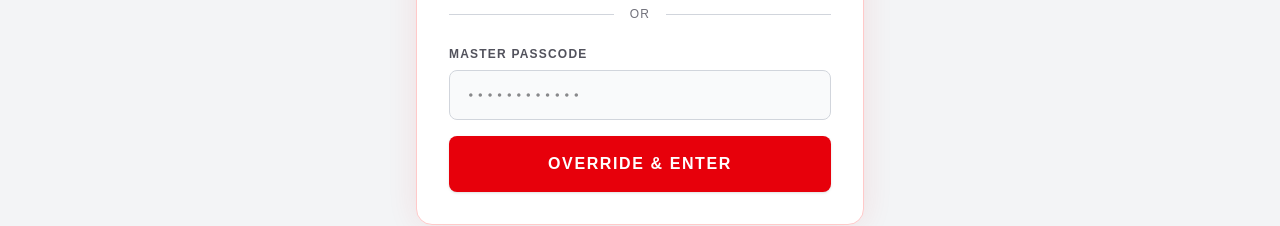
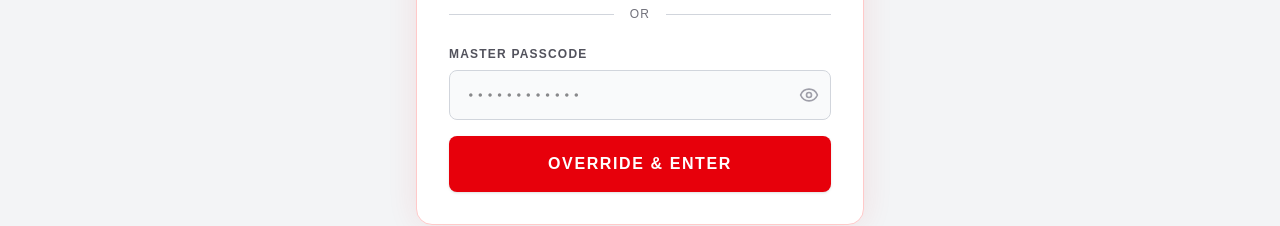
Before and after one commit to Benaiah15/movie-review-site, a Next.js app: page /admin/login in a window 1280 px wide. Shown: the part 481-707 px from the top of the page. Built offline with nearby package versions, Linux system fonts and the light colour scheme; no server answers.

Commit message:
Fixed auth memory wipe and password toggles

```diff
--- a/src/app/(auth)/login/page.tsx
+++ b/src/app/(auth)/login/page.tsx
@@ -28,7 +28,6 @@ export default function LoginPage() {
     setIsLoading(true);
     setError("");
 
-    // Allocate memory based on Remember Me checkbox
     if (rememberMe) {
       localStorage.setItem("user_persistent", "active");
     } else {
@@ -77,8 +76,9 @@ export default function LoginPage() {
           <div>
             <label className="block text-sm font-medium dark:text-zinc-300 text-zinc-700 mb-1 transition-colors">Password</label>
             <div className="relative">
+              {/* THE FIX: Dynamic type based on showPassword state */}
               <input
-                type="password"
+                type={showPassword ? "text" : "password"}
                 required
                 value={data.password}
                 onChange={(e) => setData({ ...data, password: e.target.value })}
--- a/src/app/(auth)/register/page.tsx
+++ b/src/app/(auth)/register/page.tsx
@@ -4,10 +4,12 @@ import { signIn } from "next-auth/react";
 import Link from "next/link";
 import { useState } from "react";
 import { useRouter } from "next/navigation";
+import { Eye, EyeOff } from "lucide-react";
 
 export default function RegisterPage() {
   const router = useRouter();
   const [data, setData] = useState({ name: "", email: "", password: "" });
+  const [showPassword, setShowPassword] = useState(false);
   const [error, setError] = useState("");
   const [isLoading, setIsLoading] = useState(false);
 
@@ -26,7 +28,9 @@ export default function RegisterPage() {
       });
 
       if (response.ok) {
-        // Automatically log them in after successful registration
+        // THE FIX: Set persistent login memory so Guardian doesn't kick them out instantly
+        localStorage.setItem("user_persistent", "active");
+
         signIn("credentials", {
           email: data.email,
           password: data.password,
@@ -90,14 +94,23 @@ export default function RegisterPage() {
           </div>
           <div>
             <label className="block text-sm font-medium dark:text-zinc-300 text-zinc-700 mb-1 transition-colors">Password</label>
+            <div className="relative">
               <input
-              type="password"
+                type={showPassword ? "text" : "password"}
                 required
                 value={data.password}
                 onChange={(e) => setData({ ...data, password: e.target.value })}
-              className="w-full px-4 py-3 dark:bg-zinc-950 bg-gray-50 border dark:border-zinc-800 border-gray-300 rounded-lg dark:text-white text-zinc-900 focus:outline-none focus:border-red-500 focus:ring-1 focus:ring-red-500 transition-colors"
+                className="w-full px-4 py-3 dark:bg-zinc-950 bg-gray-50 border dark:border-zinc-800 border-gray-300 rounded-lg dark:text-white text-zinc-900 focus:outline-none focus:border-red-500 focus:ring-1 focus:ring-red-500 pr-12 transition-colors"
                 placeholder="••••••••"
               />
+              <button
+                type="button"
+                onClick={() => setShowPassword(!showPassword)}
+                className="absolute right-3 top-1/2 -translate-y-1/2 dark:text-zinc-500 text-zinc-400 hover:text-zinc-700 dark:hover:text-zinc-300 transition-colors"
+              >
+                {showPassword ? <EyeOff size={20} /> : <Eye size={20} />}
+              </button>
+            </div>
           </div>
           <button
             type="submit"
@@ -114,7 +127,10 @@ export default function RegisterPage() {
         </div>
 
         <button
-          onClick={() => signIn("google", { callbackUrl: '/' })}
+          onClick={() => {
+            localStorage.setItem("user_persistent", "active");
+            signIn("google", { callbackUrl: '/' });
+          }}
           className="w-full flex items-center justify-center gap-3 py-3 px-4 dark:bg-zinc-950 bg-white border dark:border-zinc-800 border-gray-300 rounded-lg dark:text-white text-zinc-700 dark:hover:bg-zinc-800 hover:bg-gray-50 transition-colors shadow-sm"
         >
           <svg className="w-5 h-5" viewBox="0 0 24 24">
--- a/src/app/admin/login/page.tsx
+++ b/src/app/admin/login/page.tsx
@@ -3,11 +3,12 @@
 import { signIn } from "next-auth/react";
 import { useState } from "react";
 import { useRouter } from "next/navigation";
-import { ShieldAlert } from "lucide-react";
+import { ShieldAlert, Eye, EyeOff } from "lucide-react";
 
 export default function AdminLogin() {
   const router = useRouter();
   const [password, setPassword] = useState("");
+  const [showPassword, setShowPassword] = useState(false);
   const [error, setError] = useState("");
   const [isLoading, setIsLoading] = useState(false);
 
@@ -44,7 +45,6 @@ export default function AdminLogin() {
     <div className="min-h-screen flex items-center justify-center dark:bg-[#050505] bg-gray-100 p-4 transition-colors duration-300">
       <div className="w-full max-w-md dark:bg-zinc-950 bg-white border dark:border-red-900/50 border-red-200 rounded-2xl p-8 shadow-[0_0_30px_rgba(220,38,38,0.1)] relative overflow-hidden transition-colors duration-300">
 
-        {/* Decorative Top Border */}
         <div className="absolute top-0 left-0 w-full h-1 bg-gradient-to-r from-red-900 via-red-500 to-red-900"></div>
 
         <div className="text-center mb-8 flex flex-col items-center">
@@ -80,14 +80,23 @@ export default function AdminLogin() {
         <form onSubmit={loginAdmin} className="space-y-4">
           <div>
             <label className="block text-xs font-semibold uppercase tracking-widest dark:text-zinc-500 text-zinc-600 mb-2 transition-colors">Master Passcode</label>
+            <div className="relative">
               <input
-              type="password"
+                type={showPassword ? "text" : "password"}
                 required
                 value={password}
                 onChange={(e) => setPassword(e.target.value)}
-              className="w-full px-4 py-3 dark:bg-zinc-900 bg-gray-50 border dark:border-zinc-800 border-gray-300 rounded-lg dark:text-white text-zinc-900 font-mono focus:outline-none focus:border-red-500 focus:ring-1 focus:ring-red-500 transition-colors"
+                className="w-full px-4 py-3 dark:bg-zinc-900 bg-gray-50 border dark:border-zinc-800 border-gray-300 rounded-lg dark:text-white text-zinc-900 font-mono focus:outline-none focus:border-red-500 focus:ring-1 focus:ring-red-500 pr-12 transition-colors"
                 placeholder="••••••••••••"
               />
+              <button
+                type="button"
+                onClick={() => setShowPassword(!showPassword)}
+                className="absolute right-3 top-1/2 -translate-y-1/2 dark:text-zinc-500 text-zinc-400 hover:text-zinc-700 dark:hover:text-zinc-300 transition-colors"
+              >
+                {showPassword ? <EyeOff size={20} /> : <Eye size={20} />}
+              </button>
+            </div>
           </div>
           <button
             type="submit"
--- a/src/components/SessionGuardian.tsx
+++ b/src/components/SessionGuardian.tsx
@@ -9,6 +9,15 @@ export default function SessionGuardian({ children }: { children: React.ReactNod
   const pathname = usePathname();
 
   useEffect(() => {
+    // THE FIX: If the user logs out, wipe all browser memory!
+    // This stops the "Stay logged in" choice from bleeding into their next login.
+    if (status === "unauthenticated") {
+      localStorage.removeItem("user_persistent");
+      sessionStorage.removeItem("user_temp");
+      sessionStorage.removeItem("admin_session");
+      return;
+    }
+
     if (status === "authenticated") {
       const isAdmin = session?.user?.name === "Admin";
 
@@ -16,12 +25,12 @@ export default function SessionGuardian({ children }: { children: React.ReactNod
       const isStrictAdminRoute = pathname.startsWith("/admin");
 
       if (isAdmin) {
-        // Only enforce the strict tab-close rule if they are actively in the dashboard
+        // Enforce the strict tab-close rule. (sessionStorage auto-deletes when tab closes)
         if (isStrictAdminRoute && !sessionStorage.getItem("admin_session")) {
           signOut({ callbackUrl: "/admin/login" });
         }
       } else {
-        // Regular user logic remains the same
+        // Regular user logic
         const hasPersistent = localStorage.getItem("user_persistent");
         const hasTemp = sessionStorage.getItem("user_temp");
 
```
Lines whose indentation alone changed are shown as unchanged.
